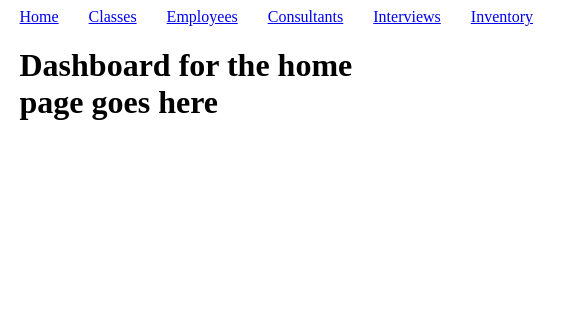
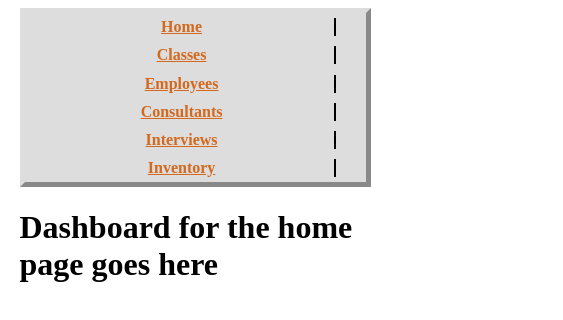
Before and after one commit to kcabhish/mamphuli, a website: page views/index.html in a window 390 px wide. Shown: the whole page, 563 px wide, since content can reach past the window. Drawn offline with nearby package versions, Linux system fonts and the light colour scheme; some packages are replaced by stand-ins of ours.

Commit message:
added css

```diff
--- a/style/style.css
+++ b/style/style.css
@@ -5,3 +5,41 @@ body{
 .nav-bar a{
     margin-right:30px;
 }
+
+
+div.nav-bar{
+    display: flex;
+    flex-wrap: wrap;
+    flex-direction: row;
+    flex-grow: 1;
+    background-color:#dddddd;
+    border: 5px outset #dddddd;
+}
+
+@media all and (max-width:500px){
+    div.nav-bar{
+        flex-direction: column;
+    }
+}
+
+a{
+    margin:1.5%;
+    text-align:center;
+    border-right: 2px solid black;
+    font-weight: bold;
+    color:chocolate;
+    align-items: center;
+    text-decoration:underline;
+    flex-wrap:wrap;
+    flex-grow:1;
+}
+
+@media all and(max-width:500px){
+    a{
+        text-align: center;
+        align-items: center;
+        flex-wrap: wrap;
+        border: none;
+}
+
+    }
```
